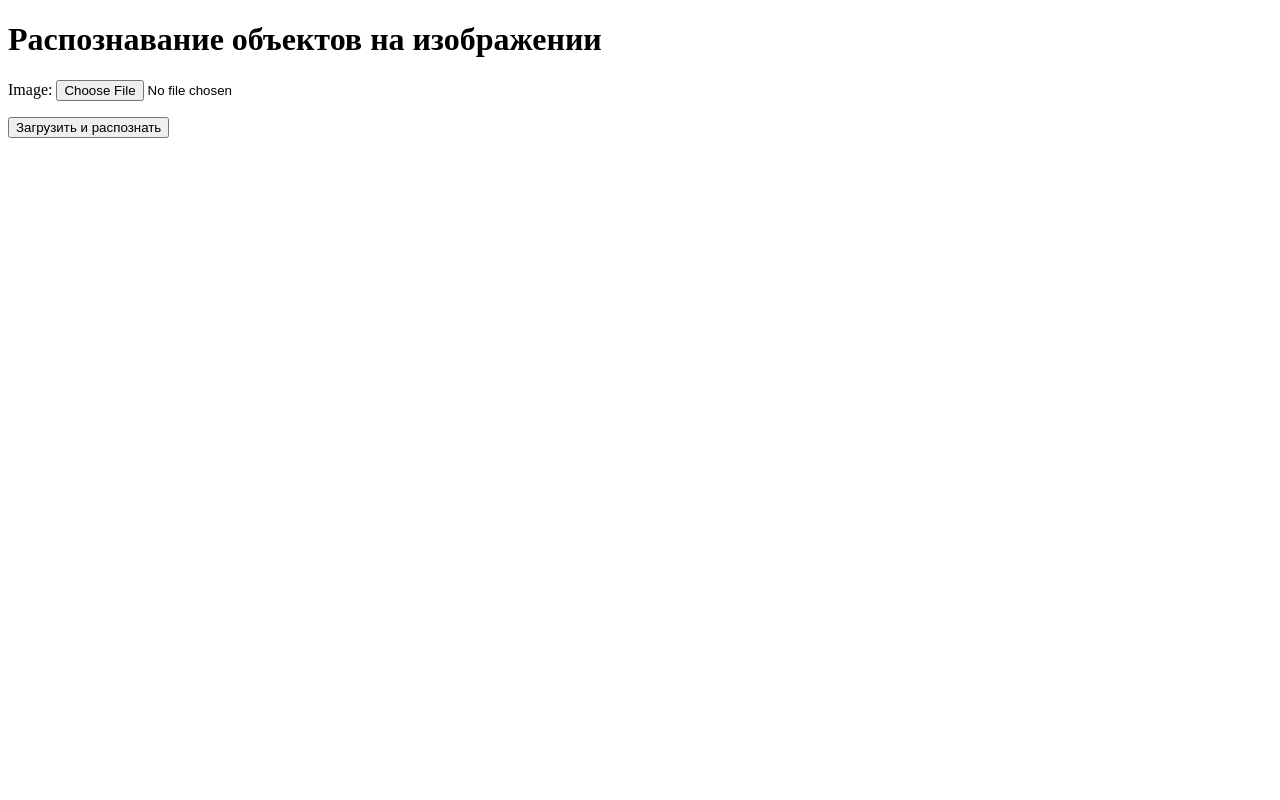
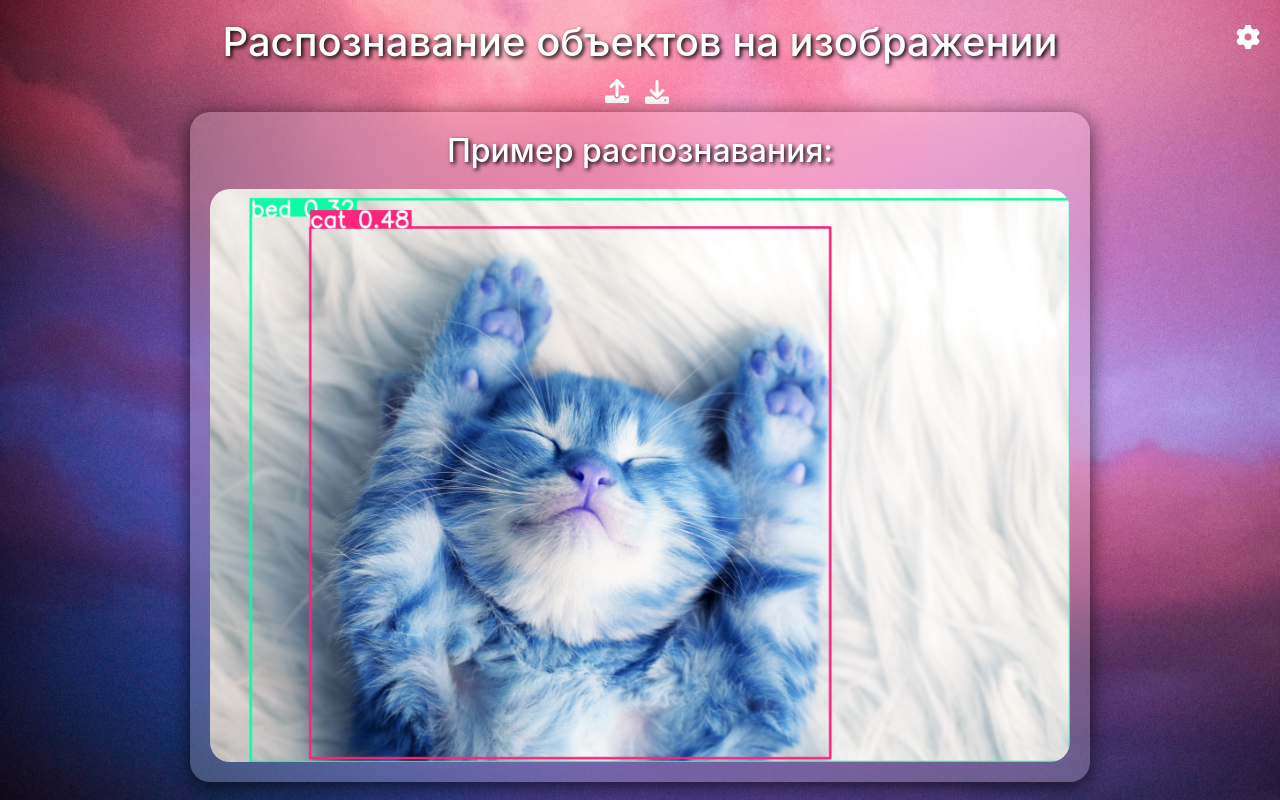
Before and after one commit to DumpishSad/mysite, a Django app: page /upload/ in a window 1280 px wide. Run offline with Django 5.2, Linux system fonts and the light colour scheme; some libraries are stand-ins or nearby versions.

Commit message:
add editor on home page

```diff
--- a/mysite/mysite/urls.py
+++ b/mysite/mysite/urls.py
@@ -26,7 +26,6 @@ urlpatterns = [
     path('register/', register_view, name='register'),
     path('login/', login_view, name='login'),
     path('editor/', editor_view, name='editor'),
-    path('download/<str:filename>/', download_image, name='download_image'),
     path('upload/', image_upload, name='image_upload'),
 ]
 
--- a/mysite/templates/upload.html
+++ b/mysite/templates/upload.html
@@ -1,23 +1,132 @@
-<!DOCTYPE html>
+{% extends 'base.html' %}
+
+{% block title %}Распознавание объектов{% endblock %}
+
+{% load static %}
+
+{% block content %}
 <html lang="en">
 <head>
     <meta charset="UTF-8">
     <title>Распознавание объектов</title>
+    <link rel="stylesheet" href="https://stackpath.bootstrapcdn.com/bootstrap/4.5.2/css/bootstrap.min.css">
+    <link rel="stylesheet" href="https://cdnjs.cloudflare.com/ajax/libs/font-awesome/6.0.0-beta3/css/all.min.css">
+    <style>
+        body {
+            color: white;
+            background: url('{% static "editor_photo.jpg" %}');
+            background-size: cover;
+            display: flex;
+            flex-direction: column;
+            justify-content: center;
+            align-items: center;
+            height: 100vh;
+            margin: 0;
+        }
+
+        .container {
+            text-align: center;
+            width: 900px;
+            background: rgba(255, 255, 255, 0.2);
+            padding: 20px;
+            border-radius: 20px;
+            backdrop-filter: blur(50px);
+            transition: background 0.7s ease;
+            overflow: hidden;
+            box-shadow: 0 4px 20px rgba(0, 0, 0, 0.7);
+        }
+
+        .button-container {
+            display: flex;
+            justify-content: center;
+            gap: 10px;
+            align-items: flex-start;
+        }
+
+        label {
+            display: inline-block;
+            margin-bottom: 0;
+        }
+
+        .button {
+            background: none;
+            border: none;
+            color: white;
+            cursor: pointer;
+            font-size: 24px;
+            transition: transform 0.3s ease;
+            outline: none;
+        }
+
+        .button:focus {
+            outline: none;
+        }
+
+        .button:hover {
+            transform: scale(1.1);
+        }
+
+        img {
+            max-width: 100%;
+            max-height: 100%;
+            border-radius: 20px;
+            margin-top: 10px;
+            object-fit: contain;
+        }
+
+        #file-input {
+            display: none;
+        }
+    </style>
 </head>
 <body>
+    {% include 'dropdown_menu.html' %}
+
     <h1>Распознавание объектов на изображении</h1>
 
-    {% if image_url %}
-        <h2>Результат распознавания:</h2>
-        <img src="{{ image_url }}" alt="Распознанное изображение">
-        <br><br>
-        <a href="{% url 'image_upload' %}">Загрузить другое изображение</a>
-    {% else %}
-        <form method="POST" enctype="multipart/form-data">
-            {% csrf_token %}
-            {{ form.as_p }}
-            <button type="submit">Загрузить и распознать</button>
-        </form>
-    {% endif %}
+    <form method="POST" enctype="multipart/form-data">
+        {% csrf_token %}
+        <div class="button-container">
+            <label for="file-input" class="button file-upload-label">
+                <i class="fas fa-upload"></i>
+            </label>
+            <input type="file" id="file-input" name="image" accept="image/*" onchange="this.form.submit()">
+            <button type="button" class="button" id="download-image-button">
+                <i class="fas fa-download"></i>
+            </button>
+        </div>
+
+        <div class="container">
+            {% if image_url %}
+                <h2>Результат распознавания:</h2>
+                <img src="{{ image_url }}" alt="Распознанное изображение">
+            {% else %}
+                <!-- Изображение по умолчанию -->
+                <h2>Пример распознавания:</h2>
+                <img src="{% static 'default_image_cat.jpg' %}" alt="Пример изображения">
+            {% endif %}
+        </div>
+    </form>
+
+    <script>
+        const downloadFile = (fileUrl, fileName) => {
+            const link = document.createElement('a');
+            link.style.display = 'none';
+            link.href = fileUrl;
+            link.download = fileName || 'downloaded-image.png';
+            document.body.appendChild(link);
+            link.click();
+            setTimeout(() => {
+                document.body.removeChild(link);
+            }, 0);
+        };
+
+        document.getElementById('download-image-button').addEventListener('click', () => {
+            const imageUrl = "{{ image_url|default_if_none:'' }}";
+            const defaultUrl = "{% static 'default_image.jpg' %}";
+            downloadFile(imageUrl || defaultUrl, 'recognized-image.png');
+        });
+    </script>
 </body>
 </html>
+{% endblock %}
```
Also changed, not shown: mysite/templates/home.html (+20 -8 lines), mysite/ai_site/views.py (line endings or trailing spaces), mysite/mysite/settings.py (line endings or trailing spaces), mysite/static/default_image_cat.jpg (added).
